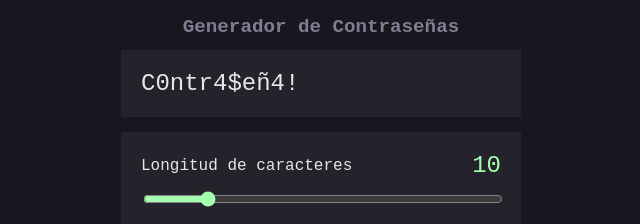
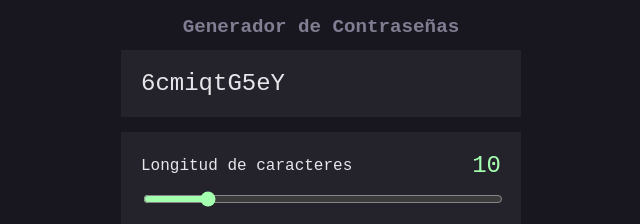
Before and after one commit to LilianaSibajaHdz/Introducci-n-a-JavaScript, a plain HTML site: page generarPassword/index.html in a window 1280 px wide. Both pictures are taken after a click on the button "GENERAR →". Shown: the part 168-392 px from the top of the page, 319-959 px from the left. Drawn offline with Linux system fonts and the light colour scheme.

Commit message:
Fea: Actualización archivo scrip.js carp, generarPassword

```diff
--- a/generarPassword/index.html
+++ b/generarPassword/index.html
@@ -10,12 +10,12 @@
     <div class="contenedor-aplicacion">
         <h1>Generador de Contraseñas</h1>
 
-        <!-- Visualizador de la contraseña -->
+
         <div class="contenedor-resultado">
             <span id="resultadoContrasena">C0ntr4$eñ4!</span>
         </div>
 
-        <!-- Formulario de configuración -->
+
         <div class="contenedor-formulario">
             <div class="encabezado-rango">
                 <label>Longitud de caracteres</label>
@@ -34,6 +34,6 @@
             <button id="botonGenerar">GENERAR →</button>
         </div>
     </div>
-
+    <script src="script.js"></script>
 </body>
 </html>
--- /dev/null
+++ b/generarPassword/script.js
@@ -0,0 +1,52 @@
+
+const deslizadorLongitud = document.getElementById('deslizadorLongitud');
+const textoValorLongitud = document.getElementById('valorLongitud');
+const botonGenerarContrasena = document.getElementById('botonGenerar');
+const pantallaResultado = document.getElementById('resultadoContrasena');
+
+const coleccionCaracteres = {
+    mayusculas: "ABCDEFGHIJKLMNOPQRSTUVWXYZ",
+    minusculas: "abcdefghijklmnopqrstuvwxyz",
+    numeros: "0123456789",
+    simbolos: "!@#$%^&*()_+~`|}{[]:;?><,./-="
+};
+
+deslizadorLongitud.addEventListener('input', () => {
+    textoValorLongitud.textContent = deslizadorLongitud.value;
+});
+
+function crearNuevaContrasena() {
+    let caracteresPermitidos = "";
+
+    if (document.getElementById('mayusculas').checked) {
+        caracteresPermitidos += coleccionCaracteres.mayusculas;
+    }
+    if (document.getElementById('minusculas').checked) {
+        caracteresPermitidos += coleccionCaracteres.minusculas;
+    }
+    if (document.getElementById('numeros').checked) {
+        caracteresPermitidos += coleccionCaracteres.numeros;
+    }
+    if (document.getElementById('simbolos').checked) {
+        caracteresPermitidos += coleccionCaracteres.simbolos;
+    }
+
+
+    if (caracteresPermitidos === "") {
+        alert("¡Por favor, selecciona al menos un tipo de carácter!");
+        return;
+    }
+
+    let contrasenaFinal = "";
+    const longitudDeseada = parseInt(deslizadorLongitud.value);
+
+
+    for (let i = 0; i < longitudDeseada; i++) {
+        const posicionAleatoria = Math.floor(Math.random() * caracteresPermitidos.length);
+        contrasenaFinal += caracteresPermitidos[posicionAleatoria];
+    }
+
+    pantallaResultado.textContent = contrasenaFinal;
+}
+
+botonGenerarContrasena.addEventListener('click', crearNuevaContrasena);
```
